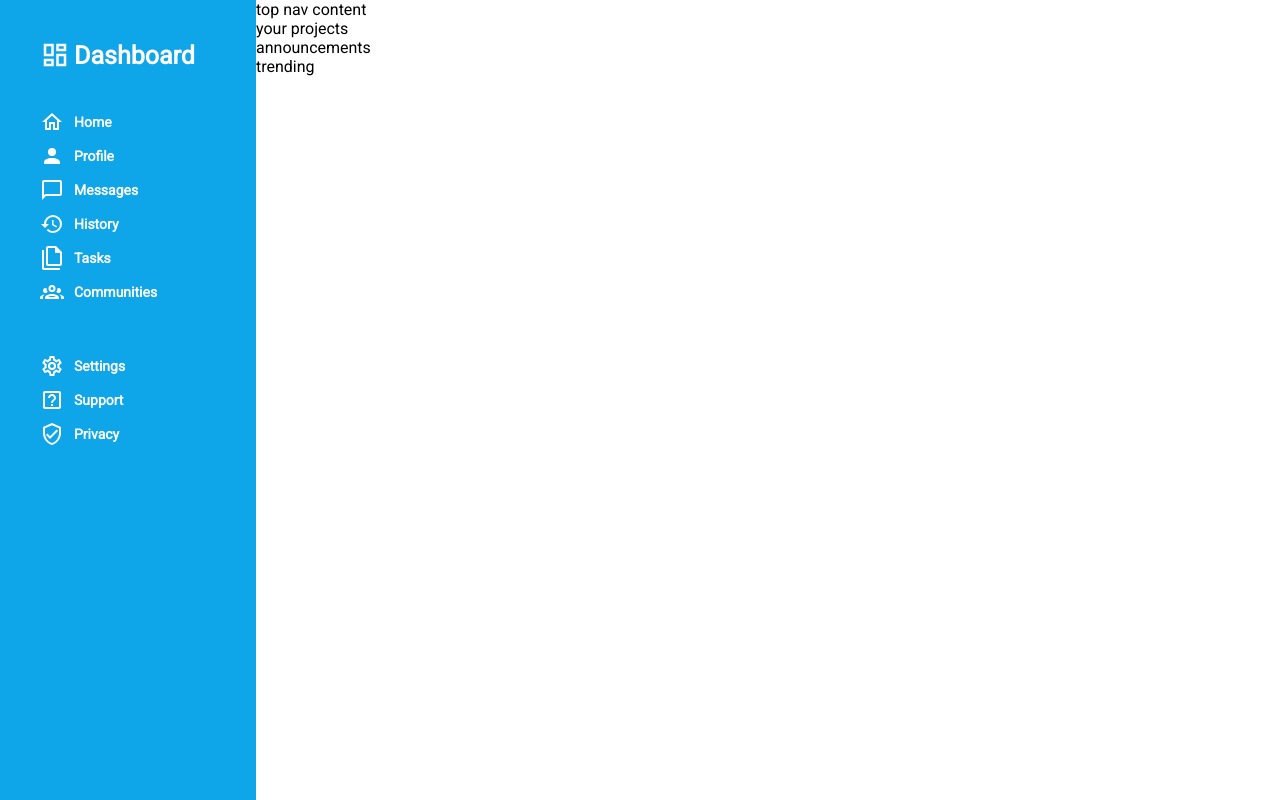
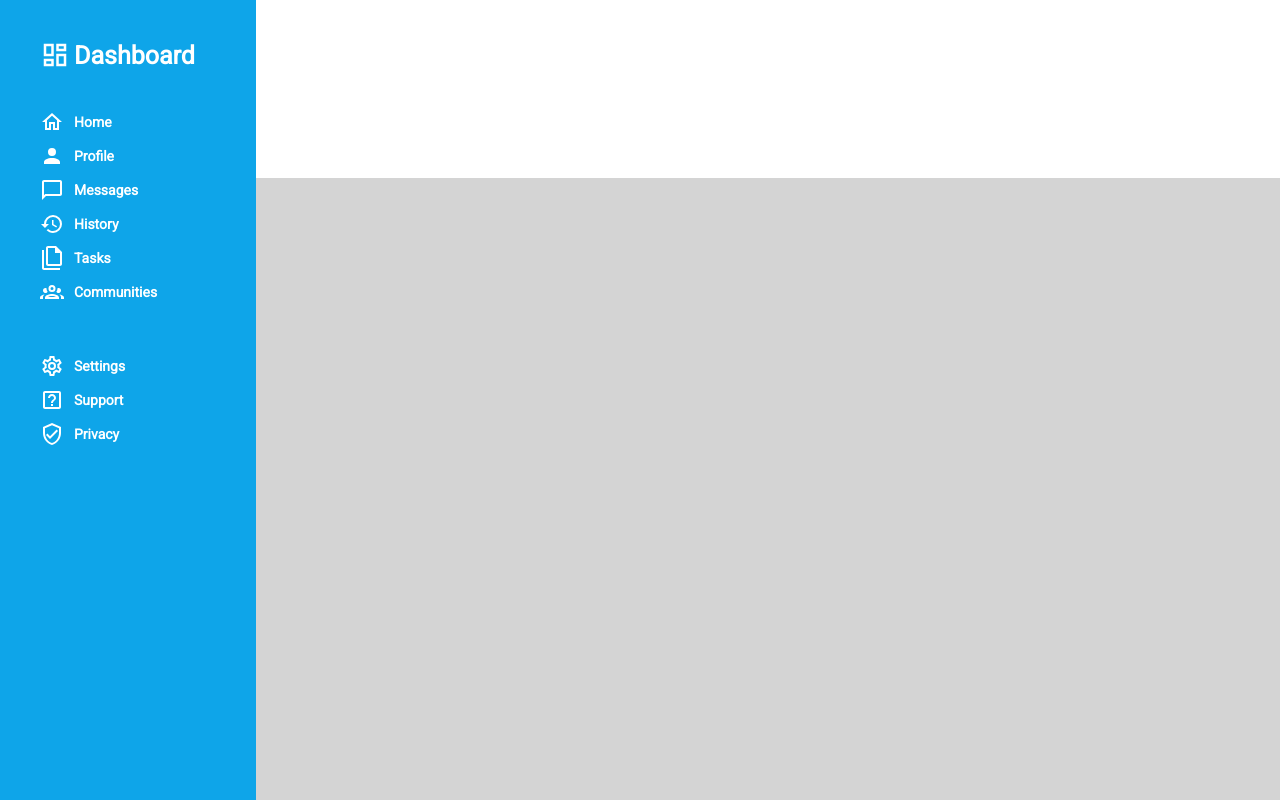
Before and after one commit to rizkships/dashboard-odin, a plain HTML site: page index.html in a window 1280 px wide. Drawn offline with Linux system fonts and the light colour scheme.

Commit message:
Refactor main section layout

```diff
--- a/index.html
+++ b/index.html
@@ -57,25 +57,22 @@
         </div>
         </div>
         <div class="main">
-        <div class="top-nav">
-            top nav content
+            <div class="header">
+                <div class="navbar">
+
+                </div>
+
+                <div class="welcome">
+
+                </div>
+
+            </div>
+            <div class="content">
+
+            </div>
         </div>
-        <div class="main-content">
-        <div class="your-projects">
-            your projects
-        </div>
-        <div class="main-content-right">
-        <div class="announcements">
-            announcements
-        </div>
-        <div class="trending">
-            trending
-        </div>
-        </div>
-       </div>
-    </div>
-</div>
 
 
+ </div>
 </body>
 </html>
--- a/styles.css
+++ b/styles.css
@@ -50,15 +50,28 @@ body {
 .list-items-bottom {
     margin-top: 50px;
 }
+img {
+    filter: brightness(0) invert(1);
+
+    }
+
+
 .main {
     background-color: white;
     height: 100vh;
+
+    display: grid;
+    grid-template-rows: 1fr 3.5fr;
 }
 
-img {
-filter: brightness(0) invert(1);
+.header {
+    background-color: white;
+}
 
+.content {
+    background-color: #d4d4d4;
 }
+
 /*
 .top-nav {
     background-color: white;
@@ -144,3 +157,5 @@ img {
     justify-content: center;
     align-items: center;
 }
+
+*/
```
